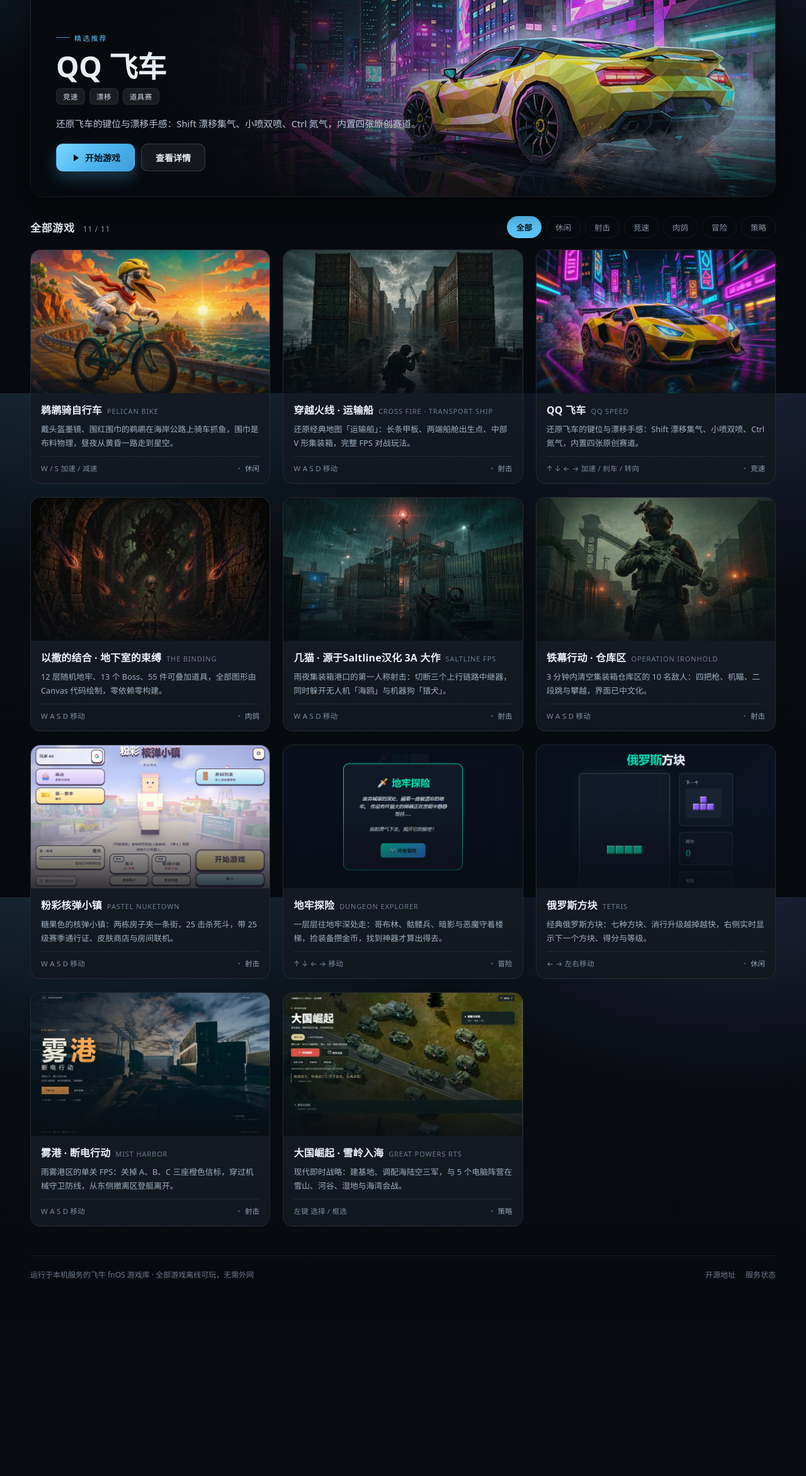
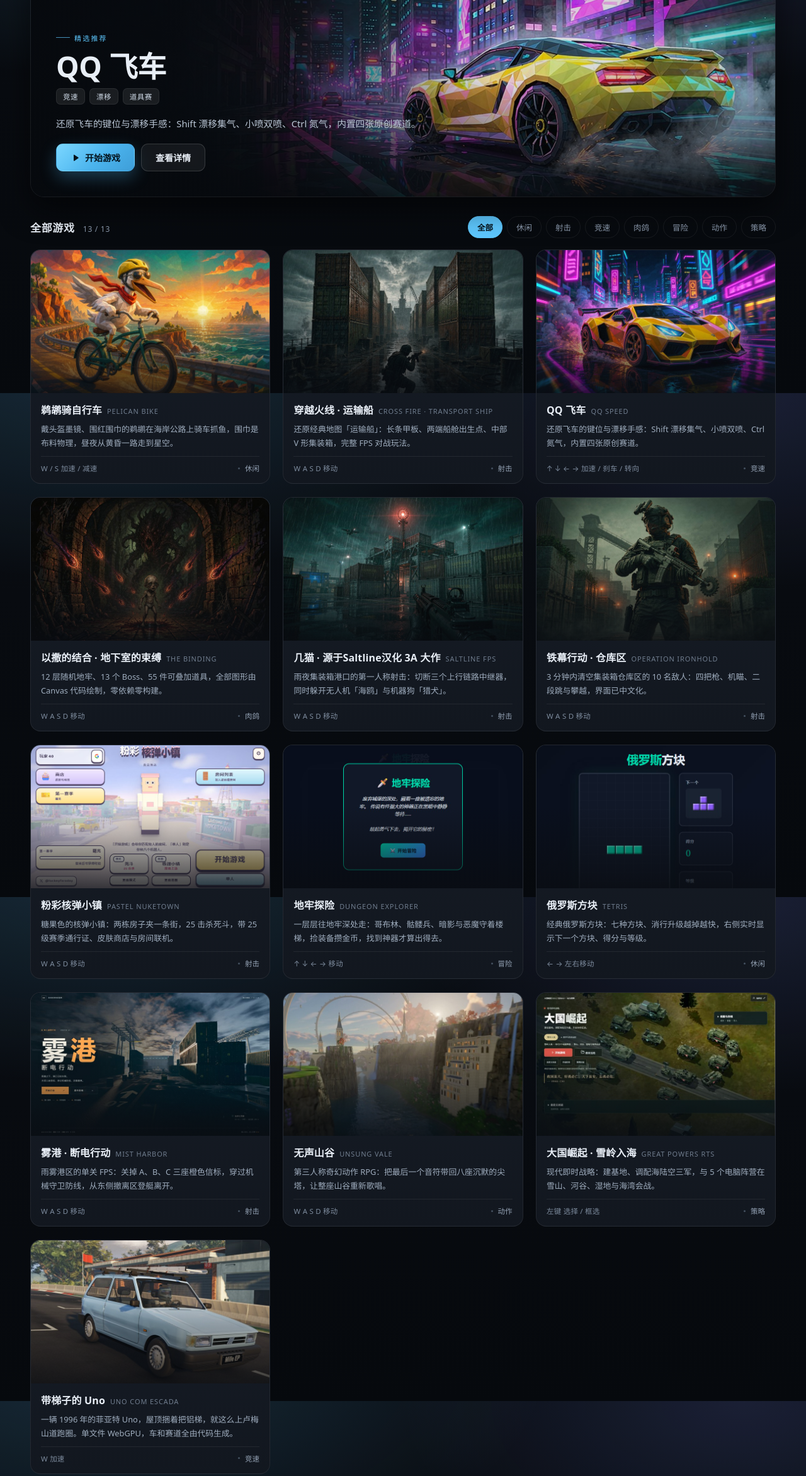
Before and after one commit to HWYWL/Open-Games, a plain HTML site: page app/www/index.html in a window 1280 px wide. Shown: the part 176-2519 px from the top of the page at 63% size. Before the commit the page ends 2272 px from the top, so only its background shows below. Drawn offline with Linux system fonts and the light colour scheme.

Commit message:
feat: v1.4.1 — 无声山谷改为按需下载资源包
- 游戏目录移出安装包，打包成 dist-assets/unsung-vale.zip（36 MB）由服务端按需下载
- extras.json 新增 unsung-vale 条目（bytes / sha256 / rev）
- 面板新增《无声山谷》卡片，href 指向 play.html?g=unsung-vale，配 768x470 封面
- 安装包体积 39.4 MB -> 3.7 MB
- .gitignore 忽略运行时解压目录，README / manifest 文案同步

```diff
--- a/app/www/index.html
+++ b/app/www/index.html
@@ -709,6 +709,19 @@
       keys: [["W A S D", "移动"], ["鼠标", "视角（无法捕获时按住拖动）"], ["鼠标左键 / Enter", "射击"], ["鼠标右键 / Q", "瞄准"], ["R", "换弹"], ["F", "开关枪灯"], ["SHIFT", "冲刺"], ["空格", "跳跃"], ["C / CTRL", "蹲伏"], ["按住 E", "关闭信标 / 使用补给"], ["ESC / P", "暂停"]]
     },
     {
+      id: "unsung-vale",
+      title: "无声山谷",
+      en: "Unsung Vale",
+      cover: "assets/cover-unsung.jpg",
+      href: "play.html?g=unsung-vale",
+      repo: "https://github.com/Leonxlnx/unsung-vale",
+      tags: ["动作", "开放世界", "3D"],
+      category: "动作",
+      short: "第三人称奇幻动作 RPG：把最后一个音符带回八座沉默的尖塔，让整座山谷重新歌唱。",
+      long: "山谷曾经歌唱，八座尖塔把同一个和弦从山里送到海边；「无声者」来了以后，歌声一个声音接一个声音地熄灭。你带着最后一个音符，从黎明露台出发，把八个声部逐个唤醒。\n峡谷台地、瀑布、庭院、发光的光弦与远处的城邦全部由代码程序化生成，没有一张外部贴图或模型。每座庭院都要先清空入侵者，再敲响台地上的三口钟，最后按光环收拢的节奏调校尖塔；沿途还能拾遗失的音符、开圣匣、佩戴护符、敲对编钟、在试炼环里赢下试炼，并从光柱乘光弦在庭院间传送。\n战斗是轻重连击加翻滚、弹反与处决，连段被中断就会失去韵律加成；界面对白与任务已汉化。",
+      keys: [["W A S D", "移动"], ["鼠标", "视角"], ["左键 / 右键", "挥剑 / 重击"], ["空格", "跳跃（空中挥剑为跃击）"], ["Shift", "冲刺"], ["CTRL / C", "翻滚闪避"], ["R", "归音疗伤"], ["E", "交互 · 调音 · 处决"], ["F", "共鸣脉冲"], ["M / J", "地图 / 日志"], ["H", "拍照模式"], ["ESC", "暂停"]]
+    },
+    {
       id: "great-powers-rts",
       title: "大国崛起 · 雪岭入海",
       en: "Great Powers RTS",
@@ -720,6 +733,19 @@
       short: "现代即时战略：建基地、调配海陆空三军，与 5 个电脑阵营在雪山、河谷、湿地与海湾会战。",
       long: "原创开源的三维即时战略：开局只有一座指挥车和几名工兵，靠运输抵达与油井争夺攒经济，再滚出坦克、炮兵、防空、电子战与舰载机。\n单机部分有九大战区任务、14 项战术挑战与八张遭遇战地图，三档 AI，快速 / 歼灭 / 据点三种胜利规则；五阵营的强力武器都受弹药、视野与补给约束，另有装备图鉴、八阶荣誉与战损复盘。\n界面与玩法全中文，桌面浏览器体验最佳；联机对战需要额外的 WebSocket 服务端，这里提供的是单机 AI 对战版本。",
       keys: [["左键", "选择 / 框选"], ["右键", "移动 · 攻击 · 接管 · 装载"], ["SHIFT + 右键", "连续航点（最多 8 个）"], ["S", "停止"], ["CTRL + 1~9 / 1~9", "保存编队 / 选择编队"], ["中键 · 右键拖拽 · 方向键 · 滚轮", "平移 / 缩放镜头"], ["M", "切换左键拖图"], ["F / B", "全屏 / 收起侧栏"], ["ESC", "暂停"]]
+    },
+    {
+      id: "uno-com-escada",
+      title: "带梯子的 Uno",
+      en: "Uno com Escada",
+      cover: "assets/cover-uno.jpg",
+      href: "games/uno-com-escada/index.html",
+      repo: "https://github.com/viktorkav/uno-com-escada",
+      tags: ["竞速", "3D", "WebGPU"],
+      category: "竞速",
+      short: "一辆 1996 年的菲亚特 Uno，屋顶捆着把铝梯，就这么上卢梅山道跑圈。单文件 WebGPU，车和赛道全由代码生成。",
+      long: "一辆 1996 年的菲亚特 Uno Mille EP，屋顶拿绳子捆了把铝梯，就这么被开上卢梅山道的俱乐部赛道：860 米的林间公路、看台、维修区门廊，还有会转头看车的观众。\n车身、赛道、树冠、积水的反射与云层全部由代码程序化生成，没有一张贴图或模型文件；渲染走 WebGPU，仪表盘、转速表和路线图是 2D canvas。整个游戏一个 475 KB 的 HTML，断网可玩。\n原作者让三个模型同题各做一版（Fable 5.2 / Opus 5.5 / GPT-6.2 Astra），这里收的是最后一轮零严重缺陷的 Astra 版；界面与操作说明已中文化。",
+      keys: [["W", "加速"], ["S", "刹车 / 倒车"], ["A D", "转向"], ["空格", "手刹"], ["C", "切换视角"], ["R", "回到赛道"], ["H", "操作说明"]]
     },
 
   ];
```
Also changed, not shown: app/www/extras.json (+10 -0 lines), README.md, app/www/assets/cover-unsung.jpg (added), 2 other files.
